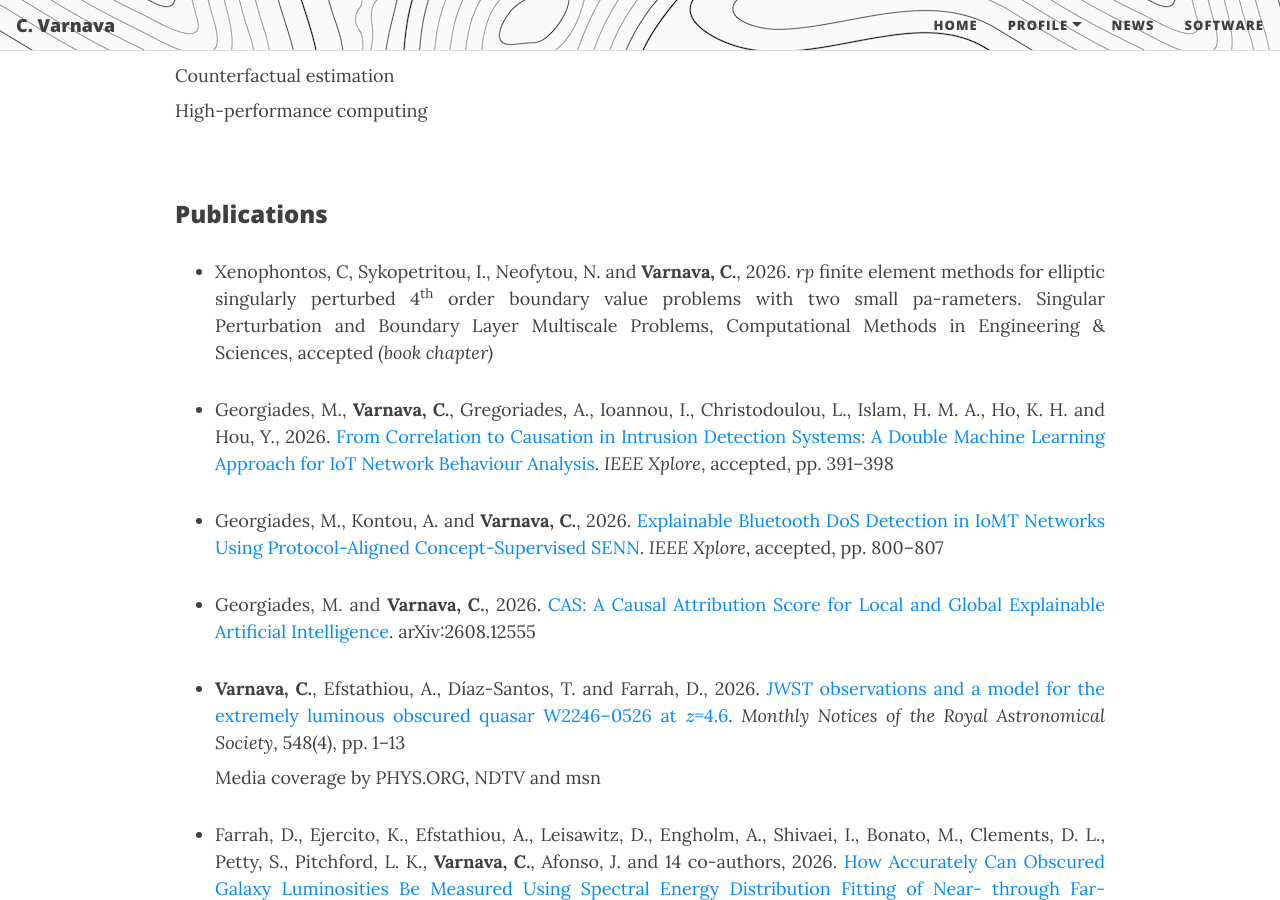
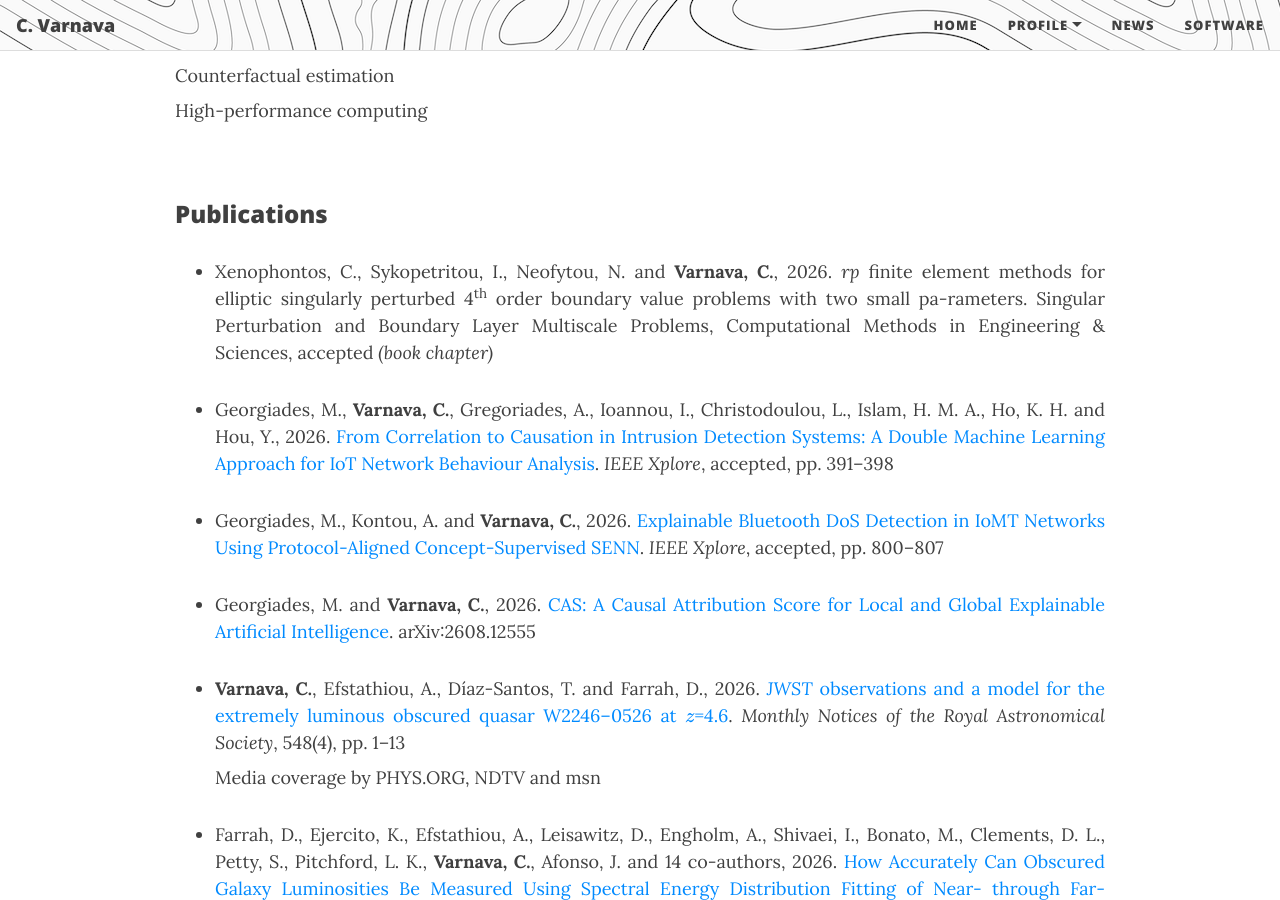
Before and after one commit to ch-var/ch-var.github.io, a Jekyll site: the page built from CV.html, in a window 1280 px wide and 900 px high, scrolled down 3299 px. Built offline with Jekyll 4.4.1, drawn with Linux system fonts in a browser that asks for light colours; formulas are drawn with MathJax 3.

Commit message:
Update CV.html

```diff
--- a/CV.html
+++ b/CV.html
@@ -102,7 +102,7 @@ mathjax: true
 <br>
 <p style="font-family: var(--header-font); font-weight: 800; line-height: 1.1; font-size: 1.5rem; margin-top: 1.25rem;">Publications</p>
 <ul>
-<li class="responsive-margin">Xenophontos, C, Sykopetritou, I., Neofytou, N. and <b>Varnava, C.</b>, 2026. <i>rp</i> finite element methods for elliptic singularly perturbed 4<sup>th</sup> order boundary value problems with two small pa-rameters. Singular Perturbation and Boundary Layer Multiscale Problems, Computational Methods in Engineering & Sciences, accepted <i>(book chapter)</i></li>
+<li class="responsive-margin">Xenophontos, C., Sykopetritou, I., Neofytou, N. and <b>Varnava, C.</b>, 2026. <i>rp</i> finite element methods for elliptic singularly perturbed 4<sup>th</sup> order boundary value problems with two small pa-rameters. Singular Perturbation and Boundary Layer Multiscale Problems, Computational Methods in Engineering & Sciences, accepted <i>(book chapter)</i></li>
 <p></p>
 <li class="responsive-margin">Georgiades, M., <b>Varnava, C.</b>, Gregoriades, A., Ioannou, I., Christodoulou, L., Islam, H. M. A., Ho, K. H. and Hou, Y., 2026. <a href="https://doi.org/10.1109/DCOSS-IoT69657.2026.00071">From Correlation to Causation in Intrusion Detection Systems: A Double Machine Learning Approach for IoT Network Behaviour Analysis</a>. <i>IEEE Xplore</i>, accepted, pp. 391–398</li>
 <p></p>
```
